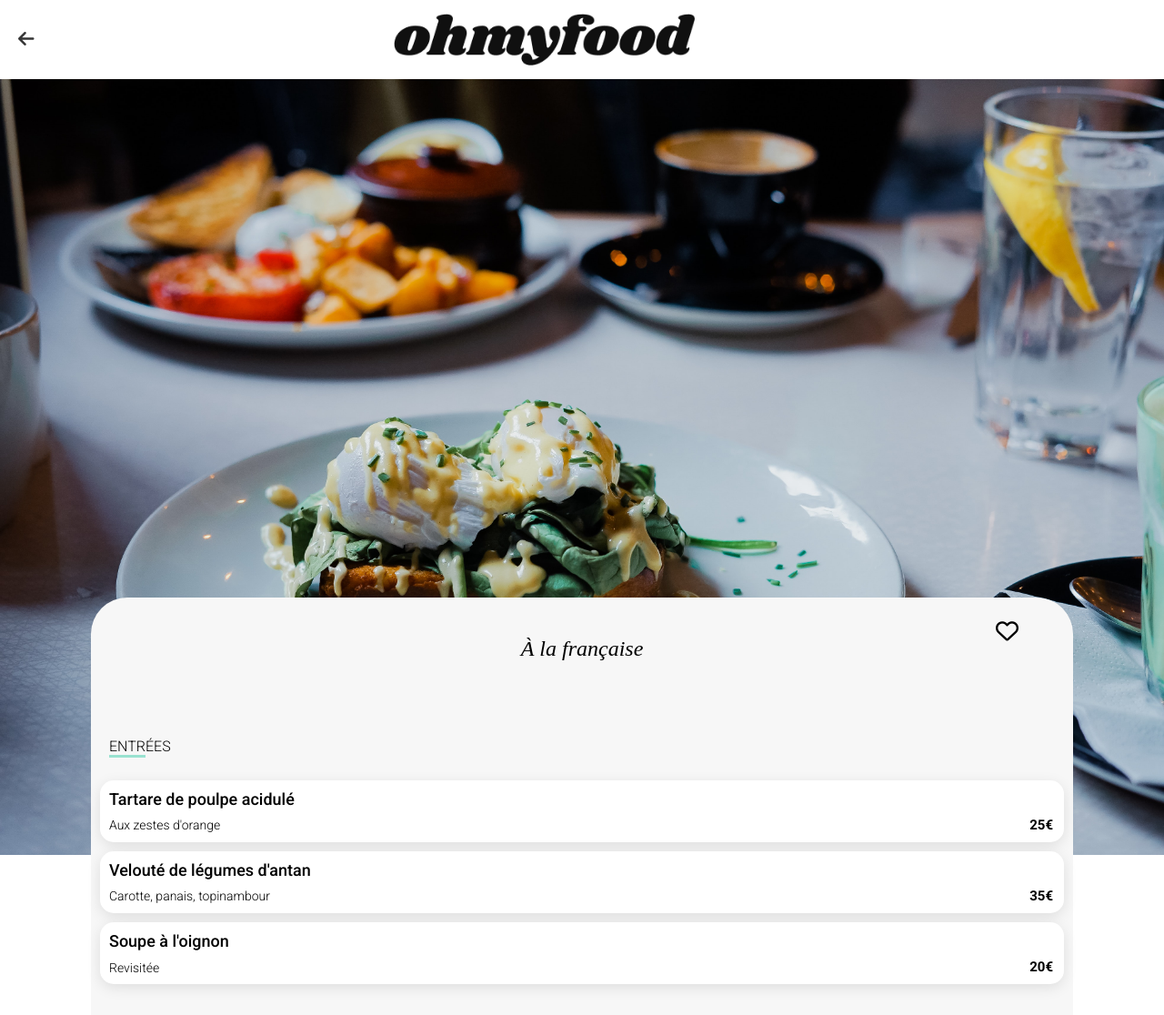
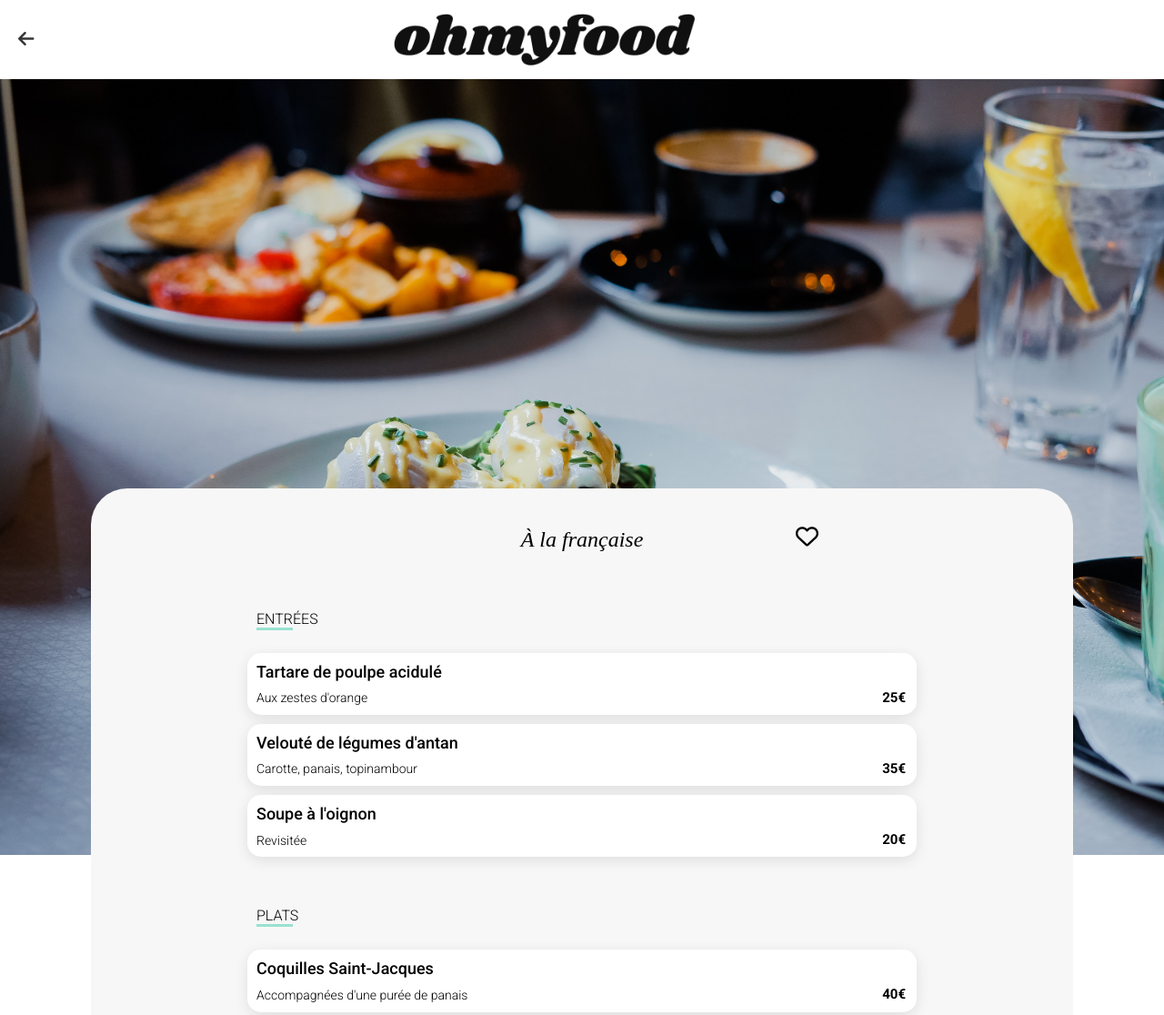
Before and after one commit to Souris78/OC-P4-OhMyFood, a plain HTML site: page a-la-francaise.html in a window 1280 px wide. Shown: the top 1116 px of the page at 91% size. Drawn offline with nearby package versions, Linux system fonts and the light colour scheme; a web font is replaced by a local one.

Commit message:
correction media queries

```diff
--- a/style-menu.css
+++ b/style-menu.css
@@ -89,10 +89,6 @@ body {
 
         .boldheart:hover {
             opacity: 1;
-        }
-
-        .boldheart:not(:hover) {
-            background-image: linear-gradient(193.33deg, #9356DC -11.44%, #FF79DA 123.93%, transparent);
         }
 
     /* MENUS APPARATION */
@@ -340,12 +336,18 @@ body {
 
     .flextitle {
         justify-content: center;
+        width: 50%;
+        margin: 0 auto;
     }
+
     h1 {
         padding: 20px;
     }
-    h1+i {
+
+    i.fa-heart {
         padding: 20px;
+        right: -10px;
+        top: 21px;
     }
 
     .backgroundradius {
@@ -353,7 +355,12 @@ body {
     }
 
     .backgroundimage{
-        padding-top: 550px;
+        padding-top: 450px;
+    }
+
+    .gridmenus {
+        width: 70%;
+        margin: 0 auto;
     }
 
 
@@ -363,14 +370,17 @@ body {
         flex-direction: row-reverse;
         align-items: baseline;
     }
+
         footer img {
             width: 10%;
             margin: 30px;
         }
+
         .flexfooter {
             flex-direction: row;
             align-items: baseline;
         }
+
         .whitetext{
             font-size: 16px;
         }
```
Also changed, not shown: a-la-francaise.html (+1 -0 lines), style.css (+4 -4 lines).
